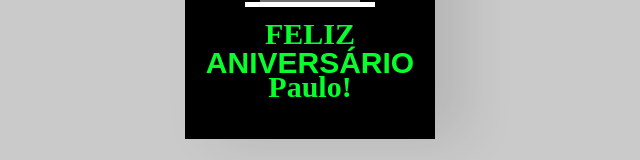
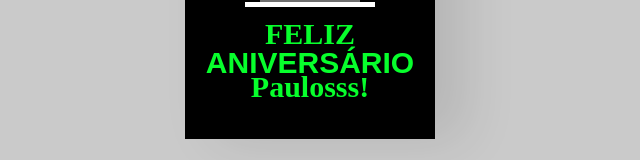
Before and after one commit to Leafar2009-RJ/Teste, a plain HTML site: page index.html in a window 1280 px wide. Shown: the part 644-804 px from the top of the page, without its empty margins (330-970 px from the left). Drawn offline with Linux system fonts and the light colour scheme.

Commit message:
index.html

```diff
--- a/index.html
+++ b/index.html
@@ -14,7 +14,7 @@
             <div class="front-text">
             <h3 class="happy">FELIZ</h3>
             <h2 class="bday">ANIVERSÁRIO</h2>
-            <h3 class="toyou">Paulo!</h3>
+            <h3 class="toyou">Paulosss!</h3>
         </div>
         <div class="wrap-deco">
             <div class="decorations"></div>
```
